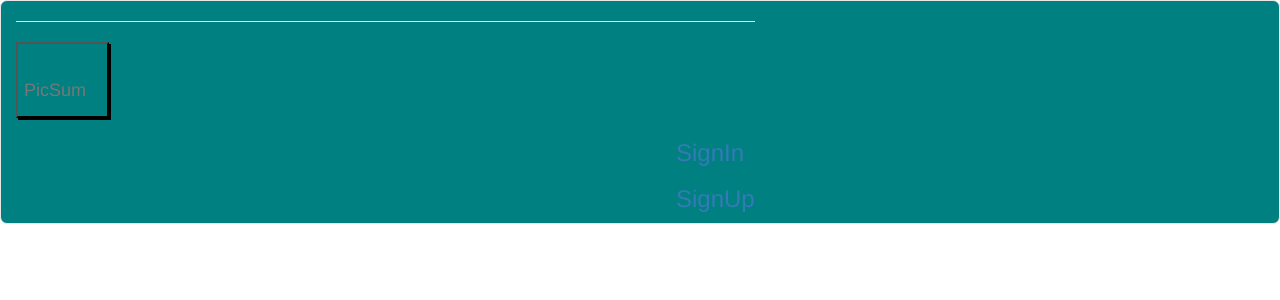
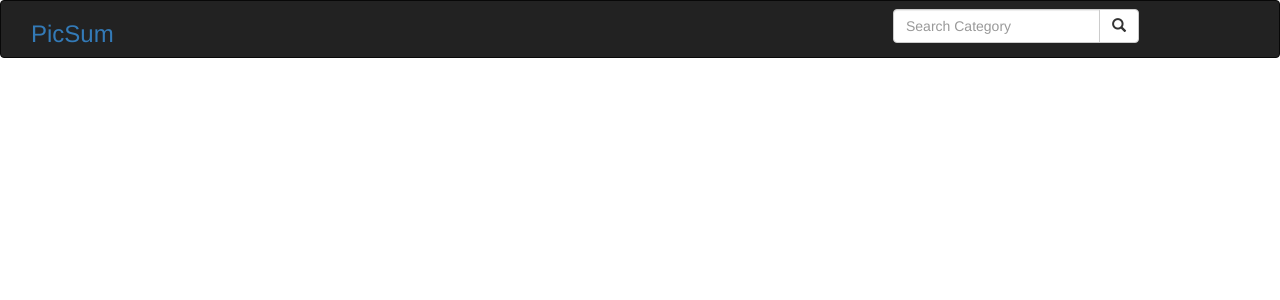
Before and after one commit to Jamesnduge/Picsum, a Django app: template picsum/templates/base.html in a window 1280 px wide. Shown: the top 300 px of the page. Run offline with Django 3.2, Linux system fonts and the light colour scheme; the template is opened without the code that fills it, so the values that code supplies are empty; some libraries are stand-ins or nearby versions.

Commit message:
add proper navbar

```diff
--- a/picsum/templates/navbar.html
+++ b/picsum/templates/navbar.html
@@ -1,10 +1,35 @@
-<nav style="position: relative; background-color:teal; border-radius:0.5em" class="navbar navbar-default">
-  <div class="container-fluid">
-    <div class="navbar-header">
-      <hr>
-      <button style="background-color:teal; font-size: 18px; box-shadow:2px 2px black;"><h1><span class="navbar-brand">PicSum</span></h1></button>
-      <h3> <a style="margin-left:660px;" href="#">SignIn</a> </h3>
-      <h3> <a  style="margin-left:660px;" href="#">SignUp</a> </h3>
-    </div>
+<!DOCTYPE html>
+<html lang="en">
+<head>
+
+ <meta charset="utf-8">
+ <meta name="viewport" content="width=device-width, initial-scale=1">
+</head>
+<body>
+<nav class="navbar navbar-inverse">
+ <div class="container-fluid">
+   <div class="navbar-header">
+
+   </div>
+   <div class="col-sm-4 col-md-4 navbar-left">
+      <span class="w3-left w3-padding"><a href="/"><h3>PicSum</h3> </a></span>
+   </div>
+   <div class="col-sm-4 col-md-4 navbar-right">
+
+    <form class="navbar-form" role="search" action="{% url 'search_results' %}">
+
+      <div class="input-group">
+        <input type="text" class="form-control" placeholder="Search Category" name="image">
+        <div class="input-group-btn">
+          <button class="btn btn-default" type="submit"><i class="glyphicon glyphicon-search"></i></button>
+        </div>
+      </div>
+
+    </form>
   </div>
+
+
+ </div>
 </nav>
+</body>
+</html>
```
